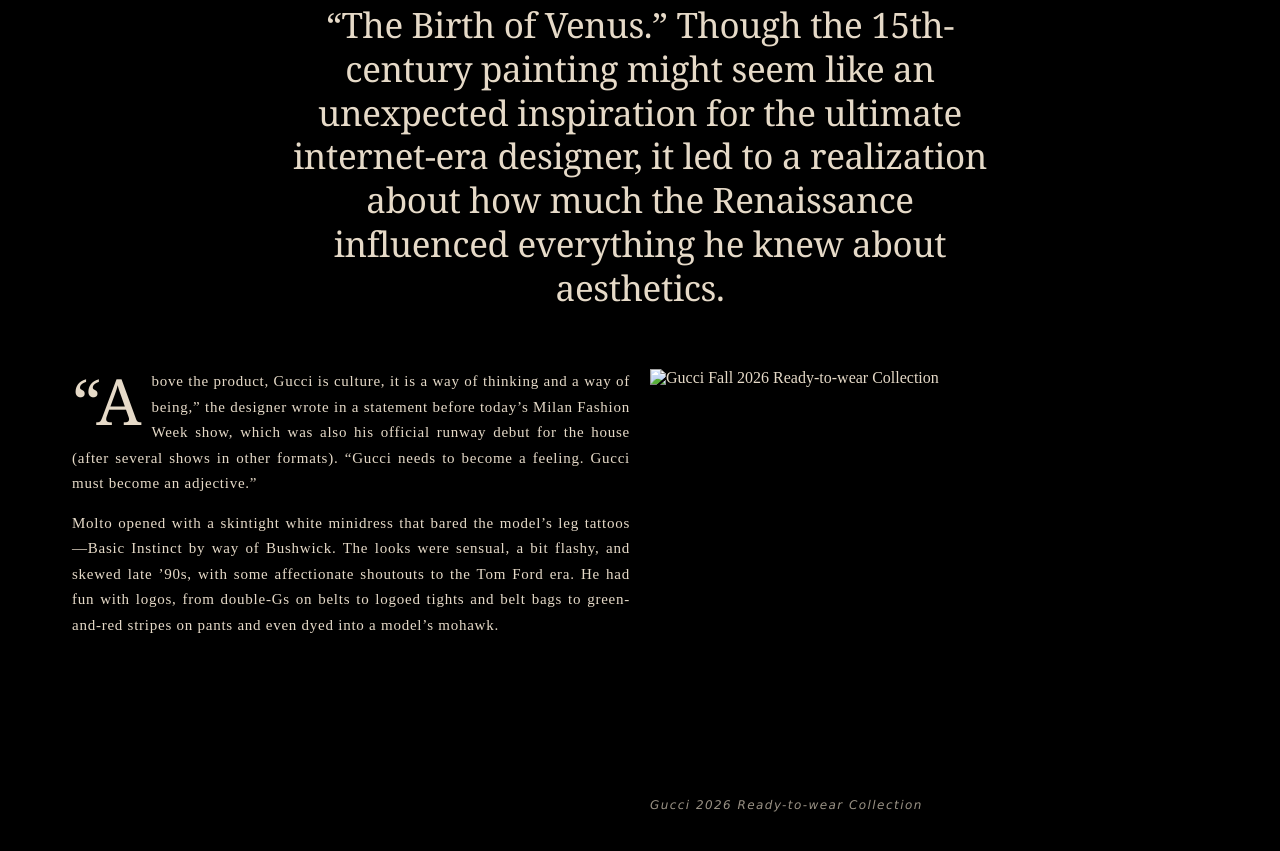
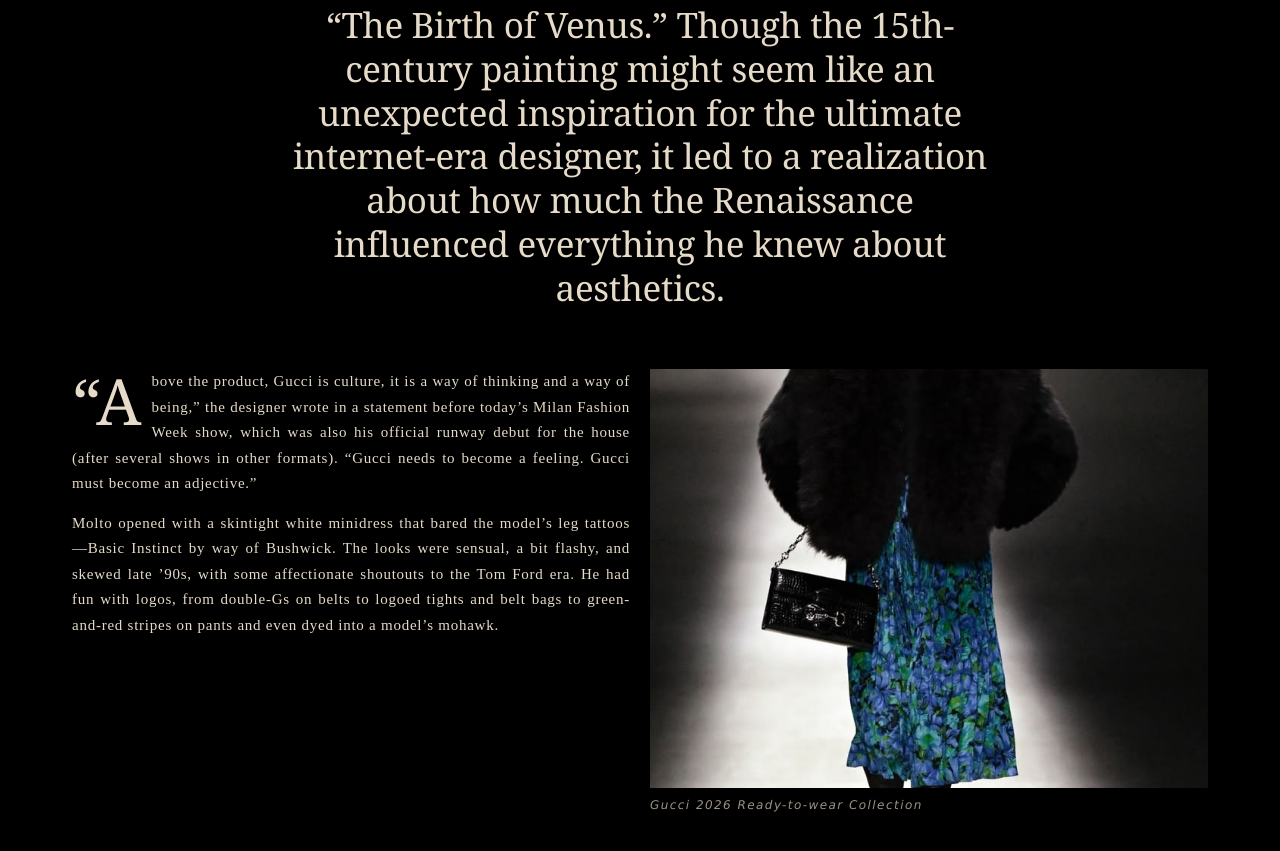
Before and after one commit to farahaljerby/Canvas, a plain HTML site: page gucci.html in a window 1280 px wide. Shown: the part 309-1160 px from the top of the page. Drawn offline with Linux system fonts and the light colour scheme.

Commit message:
Update gucci.html

```diff
--- a/gucci.html
+++ b/gucci.html
@@ -26,7 +26,7 @@
         </div>
 
         <figure class="Fashion-page">
-            <img src="./photo/Gucci Fall 2026 Ready-to-Wear Collection at Milan Fashion Week (1).jpg" alt="Gucci Fall 2026 Ready-to-wear Collection">
+            <img src="Gucci Fall 2026 Ready-to-Wear Collection at Milan Fashion Week (1).jpg" alt="Gucci Fall 2026 Ready-to-wear Collection">
             <figcaption class="photo-tag">Gucci 2026 Ready-to-wear Collection</figcaption>
         </figure>
     </div>
```
